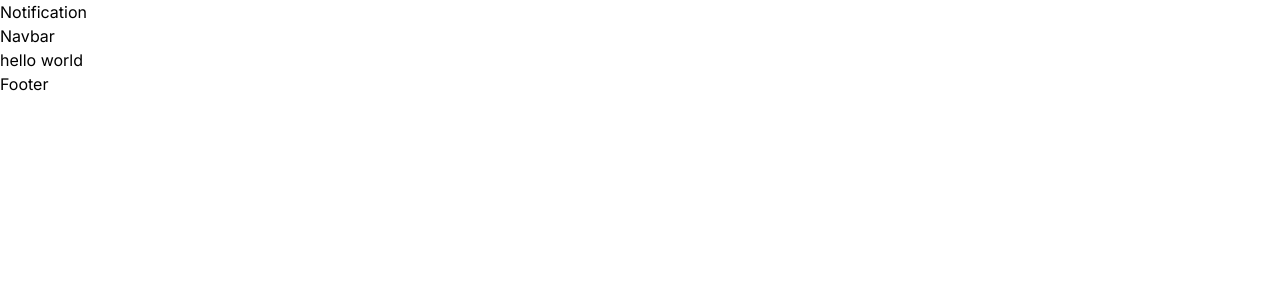
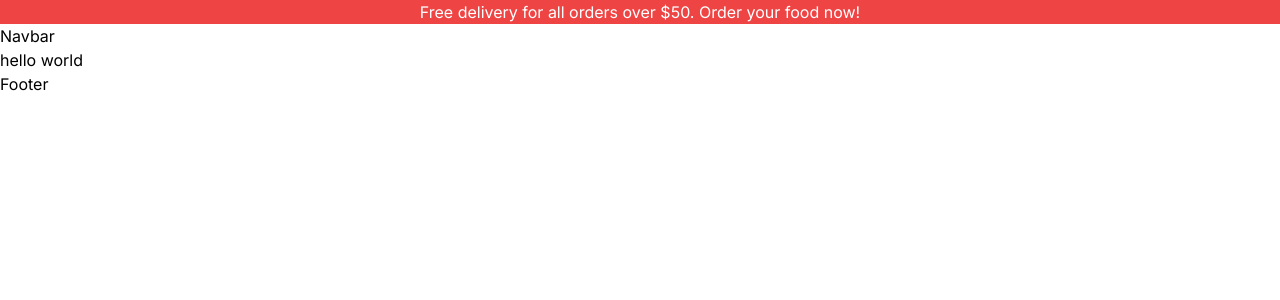
Before and after one commit to mesutsemiz/restaurant, a Next.js app: page / in a window 1280 px wide. Shown: the top 300 px of the page. Built offline with nearby package versions, Linux system fonts and the light colour scheme.

Commit message:
Notification comp. is done

```diff
--- a/src/components/Notification.tsx
+++ b/src/components/Notification.tsx
@@ -1,9 +1,11 @@
-import React from 'react'
+import React from "react";
 
 const Notification = () => {
   return (
-    <div>Notification</div>
-  )
-}
+    <div className="b-12 bg-red-500 text-white px-4 flex items-center justify-center text-center text-sm md:text-base cursor-pointer">
+      Free delivery for all orders over $50. Order your food now!
+    </div>
+  );
+};
 
-export default Notification
+export default Notification;
```
